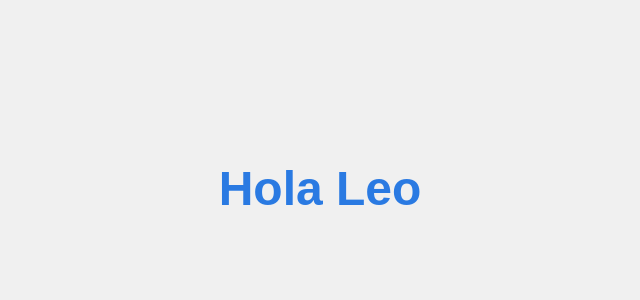
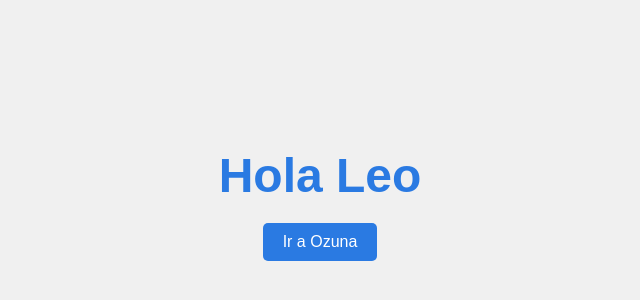
Before and after one commit to Sergisd7/hola-iancel, a plain HTML site: page index.html in a window 1280 px wide. Shown: the part 212-512 px from the top of the page, without its empty margins (320-960 px from the left). Drawn offline with Linux system fonts and the light colour scheme.

Commit message:
Add files via upload

```diff
--- a/index.html
+++ b/index.html
@@ -9,6 +9,7 @@
       background-color: #f0f0f0;
       color: #333;
       display: flex;
+      flex-direction: column;
       justify-content: center;
       align-items: center;
       height: 100vh;
@@ -18,10 +19,25 @@
     h1 {
       font-size: 3rem;
       color: #2a7ae2;
+      margin-bottom: 20px;
+    }
+    button {
+      padding: 10px 20px;
+      font-size: 1rem;
+      background-color: #2a7ae2;
+      color: white;
+      border: none;
+      border-radius: 5px;
+      cursor: pointer;
+      transition: background-color 0.3s;
+    }
+    button:hover {
+      background-color: #1c5dbb;
     }
   </style>
 </head>
 <body>
   <h1>Hola Leo</h1>
+  <button onclick="window.location.href='h/ozuna.html'">Ir a Ozuna</button>
 </body>
 </html>
```
